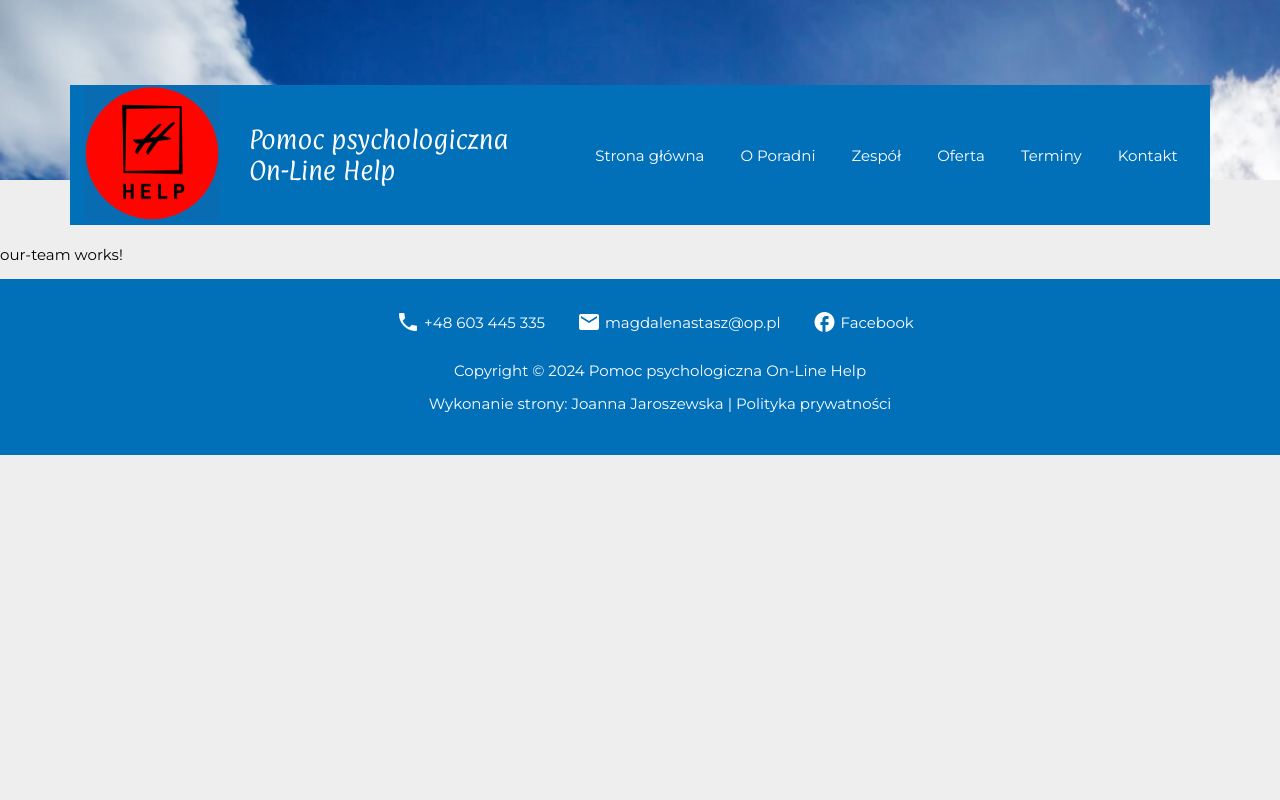
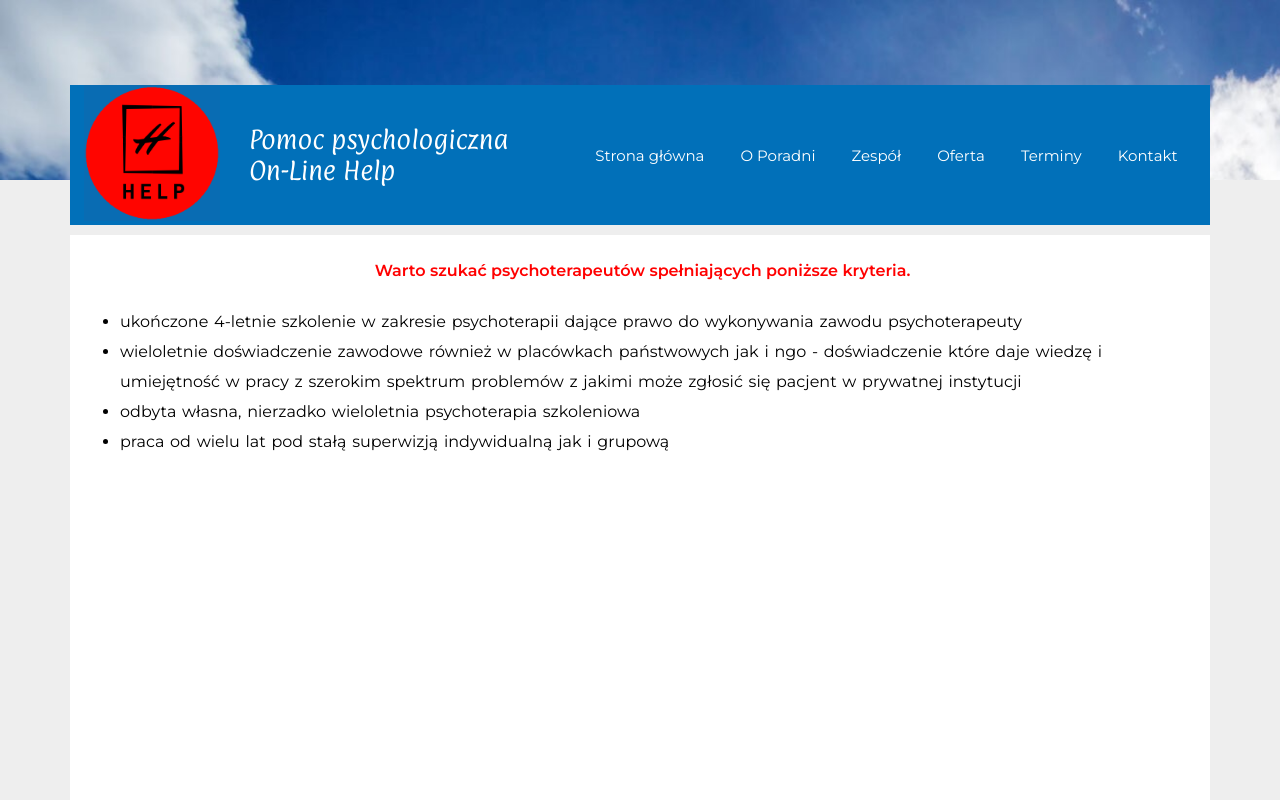
Before and after one commit to joajar/100-commits-challenge, an Angular app in the folder frontend/: page /zespol in a window 1280 px wide. Shown: the top 800 px of the page. Built offline with nearby package versions, Linux system fonts and the light colour scheme.

Commit message:
FE feat: started developing our-team component

```diff
--- a/frontend/src/app/content/our-team/our-team.component.html
+++ b/frontend/src/app/content/our-team/our-team.component.html
@@ -1 +1,23 @@
-<p>our-team works!</p>
+<div class="homeContainerOutside">
+  <div class="homeContainer">
+    <div class="insideContainer">
+      <h4>
+      Warto szukać psychoterapeutów spełniających poniższe kryteria.
+      </h4>
+      <ul>
+      <li>
+      ukończone 4-letnie szkolenie w zakresie psychoterapii dające prawo do wykonywania zawodu psychoterapeuty
+      </li>
+      <li>
+      wieloletnie doświadczenie zawodowe również w placówkach państwowych jak i ngo - doświadczenie które daje wiedzę i umiejętność w pracy z szerokim spektrum problemów z jakimi może zgłosić się pacjent w prywatnej instytucji
+      </li>
+      <li>
+      odbyta własna, nierzadko wieloletnia psychoterapia szkoleniowa
+      </li>
+      <li>
+      praca od wielu lat pod stałą superwizją indywidualną jak i grupową
+      </li>
+      </ul>
+    </div>
+  </div>
+</div>
--- a/frontend/src/app/content/our-team/our-team.component.scss
+++ b/frontend/src/app/content/our-team/our-team.component.scss
@@ -0,0 +1,25 @@
+.homeContainerOutside {
+  display: flex;
+  justify-content: center;
+}
+.homeContainer {
+  margin-top: 5px;
+  padding-top: 5px;
+  background-color: white;
+  height: 1040px;
+  width: 1140px;
+}
+.insideContainer {
+  padding: 0 5px 0 10px;
+  font-size: 16px;
+}
+.insideContainer ul {
+  padding-top: 5px;
+  line-height: 30px;
+  word-spacing: 1.5px;
+}
+.homeContainer h4 {
+  color: red;
+  font-family: "Montserrat-Bold", Sans-serif;
+  text-align: center;
+}
```
